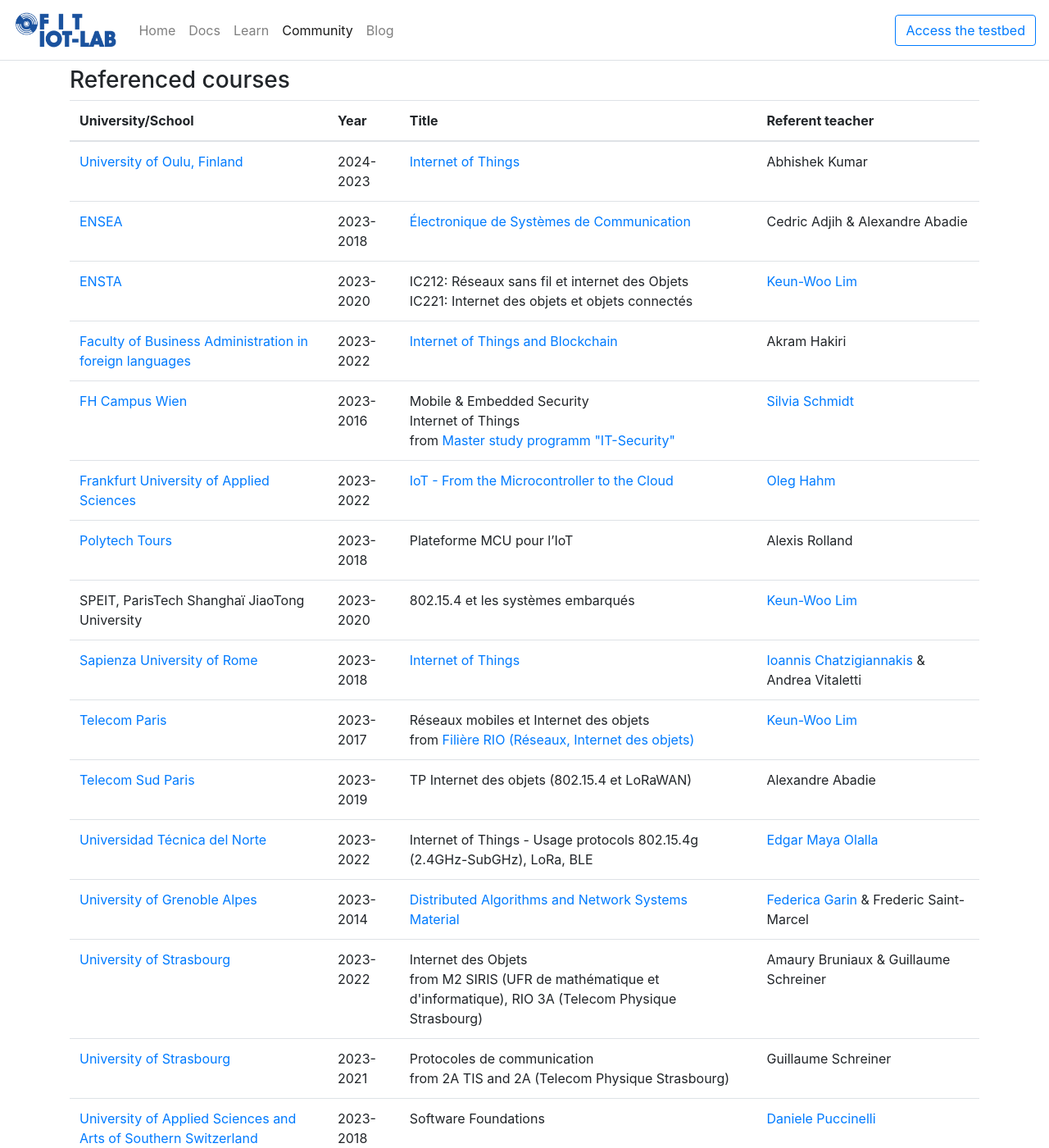
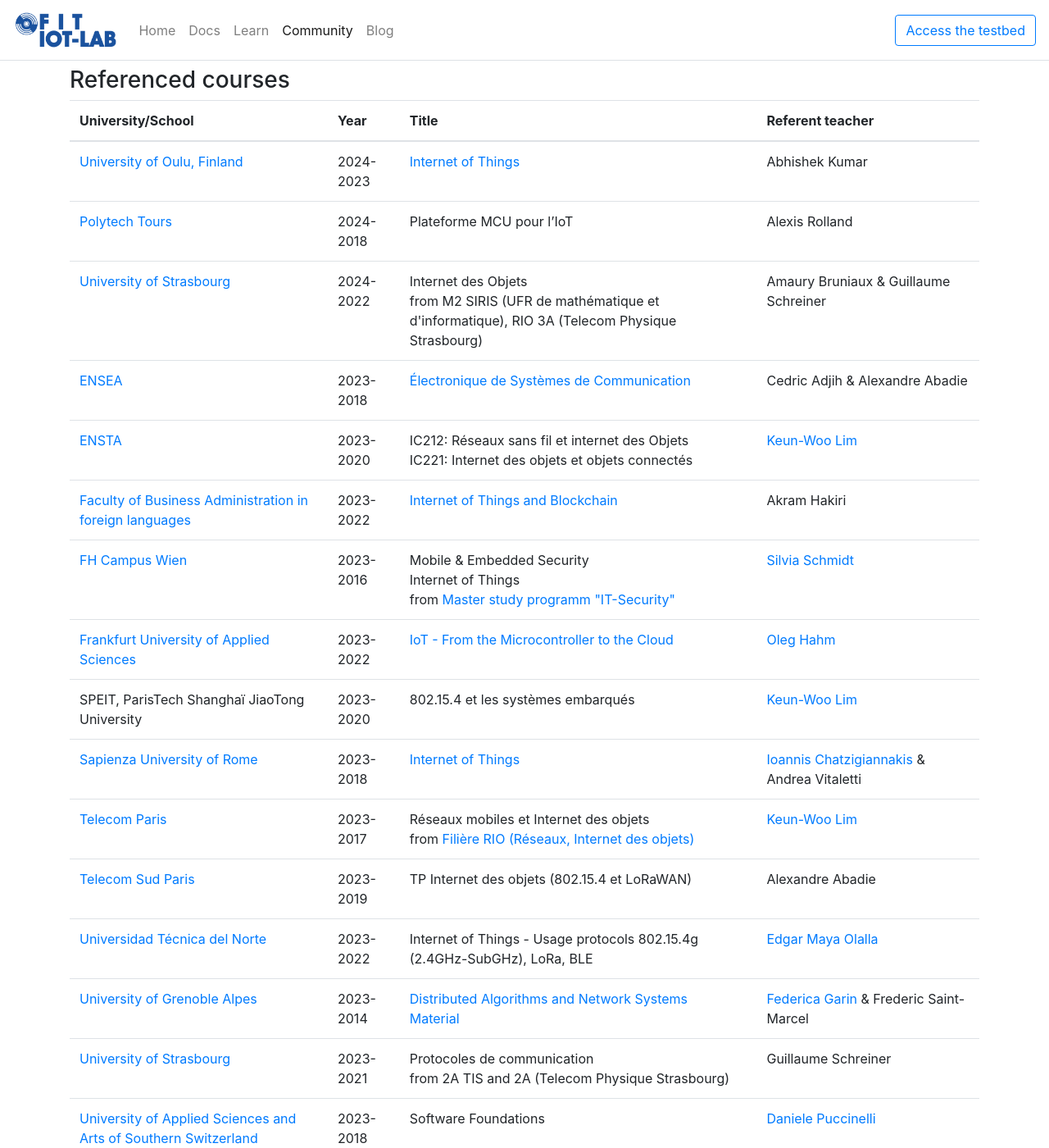
Before and after one commit to iot-lab/iot-lab.github.io, a Jekyll site: the page built from community/education.html, in a window 1280 px wide and 1400 px high, scrolled down 1041 px. Shown: the whole window at 82% size. Built offline with Jekyll 4.4.1, drawn with Linux system fonts in a browser that asks for light colours; nearby versions of some CDN libraries; comment, search, counter and statistics services are not loaded; some of the changed lines change nothing that is shown.

Commit message:
community/publications: update list

```diff
--- a/_data/education.yml
+++ b/_data/education.yml
@@ -2,6 +2,16 @@
   year: 2024-2023
   title: <a href="https://opas.peppi.oulu.fi/en/course/521043S/7770">Internet of Things</a>
   teacher: Abhishek Kumar
+
+- school: <a href="https://polytech.univ-tours.fr/english-version">Polytech Tours</a>
+  year: 2024-2018
+  title: Plateforme MCU pour l’IoT
+  teacher: Alexis Rolland
+
+- school: <a href="https://en.unistra.fr/">University of Strasbourg</a>
+  year: 2024-2022
+  title: Internet des Objets <br> from M2 SIRIS (UFR de mathématique et d'informatique), RIO 3A (Telecom Physique Strasbourg)
+  teacher: Amaury Bruniaux & Guillaume Schreiner
 
 - school: <a href="https://www.ensea.fr/en">ENSEA</a>
   year: 2023-2018
@@ -27,11 +37,6 @@
   year: 2023-2022
   title: <a href="https://teaching.dahahm.de/teaching/project_ws22.html">IoT - From the Microcontroller to the Cloud</a>
   teacher: <a href="https://teaching.dahahm.de">Oleg Hahm</a>
-
-- school: <a href="https://polytech.univ-tours.fr/english-version">Polytech Tours</a>
-  year: 2023-2018
-  title: Plateforme MCU pour l’IoT
-  teacher: Alexis Rolland
 
 - school: SPEIT, ParisTech Shanghaï JiaoTong University
   year: 2023-2020
@@ -62,11 +67,6 @@
   year: 2023-2014
   title: <a href="https://master-eecs.univ-grenoble-alpes.fr/programme/master-2-miscit/">Distributed Algorithms and Network Systems</a> <br> <a href="https://github.com/iot-lab/openlab/tree/master/appli/education/distributed_algorithm">Material</a>
   teacher: <a href="http://necs.inrialpes.fr/people/garin/">Federica Garin</a> & Frederic Saint-Marcel
-
-- school: <a href="https://en.unistra.fr/">University of Strasbourg</a>
-  year: 2023-2022
-  title: Internet des Objets <br> from M2 SIRIS (UFR de mathématique et d'informatique), RIO 3A (Telecom Physique Strasbourg)
-  teacher: Amaury Bruniaux & Guillaume Schreiner
 
 - school: <a href="https://en.unistra.fr/">University of Strasbourg</a>
   year: 2023-2021
```
